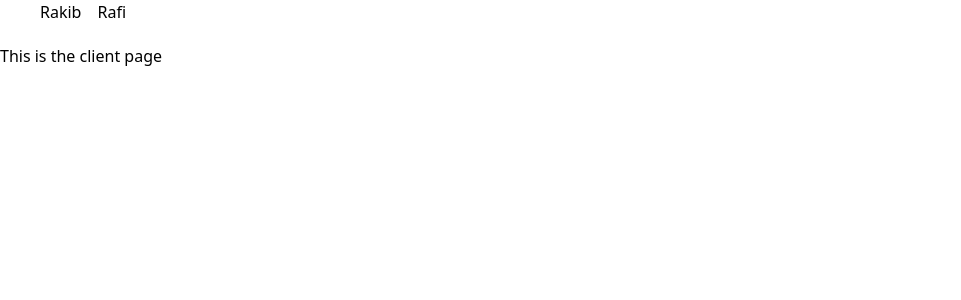
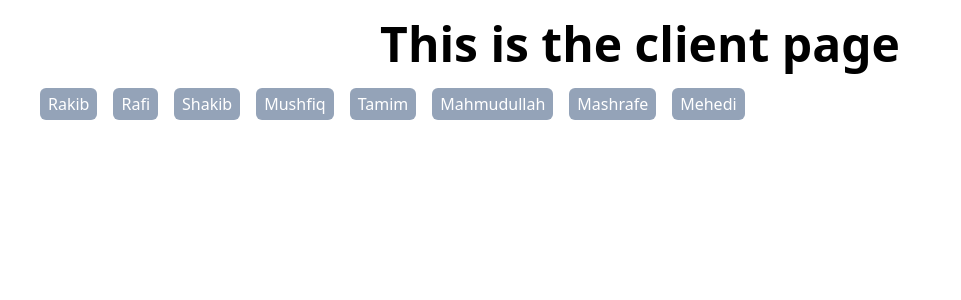
Before and after one commit to alrakib1/next-js-page-route, a Next.js app: page /clients in a window 1280 px wide. Shown: the top 300 px of the page, without its empty margins (0-961 px from the left). Built offline with nearby package versions, Linux system fonts and the light colour scheme.

Commit message:
added dynamic details page for clients

```diff
--- a/pages/clients/[id]/index.js
+++ b/pages/clients/[id]/index.js
@@ -1,22 +1,36 @@
-import { useRouter } from 'next/router';
-import React from 'react';
+import Link from "next/link";
+import { useRouter } from "next/router";
+import React from "react";
 
 const ClientDetails = () => {
-
   const router = useRouter();
   console.log(router.pathname);
   console.log(router.query);
 
+  const projects = [
+    { id: "ProjectA", name: "Project A" },
+    { id: "ProjectB", name: "Project B" },
+    { id: "ProjectC", name: "Project C" },
+    { id: "ProjectD", name: "Project D" },
+  ];
+
   return (
     <div>
-           <h2 className='text-4xl text-center font-semibold'> this is the details page of client {router.query.id}</h2>
-           <ul>
-                <li>
-                        <a href={`/clients/${router.query.id}/ProjectA`}>Project A</a>
+      <h2 className="text-4xl text-center font-semibold">
+        {" "}
+        this is the details page of client {router.query.id}
+      </h2>
+      <ul className="mt-5 flex gap-2 justify-center">
+        {projects.map((project) => (
+          <li
+            className="text-white hover:bg-yellow-600 px-2 py-1 rounded-md transition-colors duration-150 bg-slate-400"
+            key={project.id}
+          >
+            <Link href={`/clients/${router.query.id}/${project.name}`}>
+              {project.name}
+            </Link>
           </li>
-                <li>
-                     <a href={`/clients/${router.query.id}/ProjectB`}>Project B</a>
-                </li>
+        ))}
       </ul>
     </div>
   );
--- a/pages/clients/index.js
+++ b/pages/clients/index.js
@@ -2,17 +2,30 @@ import Link from "next/link";
 import React from "react";
 
 const ClientPage = () => {
+  const clients = [
+    { id: "rakib", name: "Rakib" },
+    { id: "rafi", name: "Rafi" },
+    { id: "shakib", name: "Shakib" },
+    { id: "mushfiq", name: "Mushfiq" },
+    { id: "tamim", name: "Tamim"},
+    { id: "mahmudullah", name: "Mahmudullah"},
+    { id: "mashrafe", name: "Mashrafe"},
+    { id: "mehedi", name: "Mehedi"},
+  ];
+
   return (
     <div>
-      <ul className="flex gap-4 ml-10">
-        <li>
-          <Link href="/clients/rakib">Rakib</Link>
-        </li>
-        <li>
-          <Link href="/clients/rafi">Rafi</Link>
-        </li>
+      <h2 className="mt-5 text-center font-bold text-5xl"> This is the client page</h2>
+      <ul className="flex gap-4 ml-10 mt-5">
+        {clients.map((client) => (
+          <li
+            className="text-white hover:bg-yellow-600 px-2 py-1 rounded-md transition-colors duration-150 bg-slate-400"
+            key={client.id}
+          >
+            <Link href={`/clients/${client.id}`}>{client.name}</Link>
+          </li>
+        ))}
       </ul>
-      <h2 className="mt-5"> This is the client page</h2>
     </div>
   );
 };
```
Lines whose indentation alone changed are shown as unchanged.
